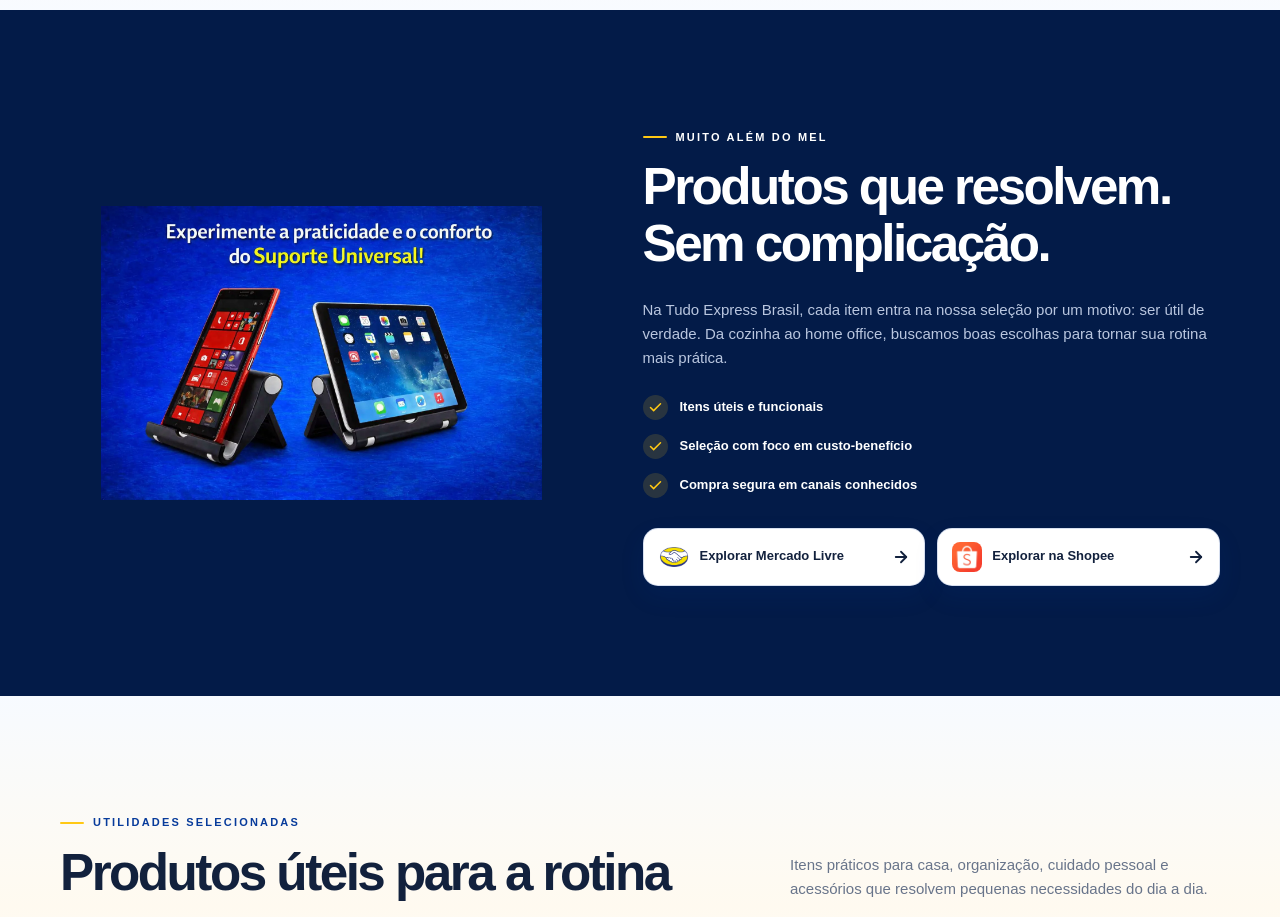
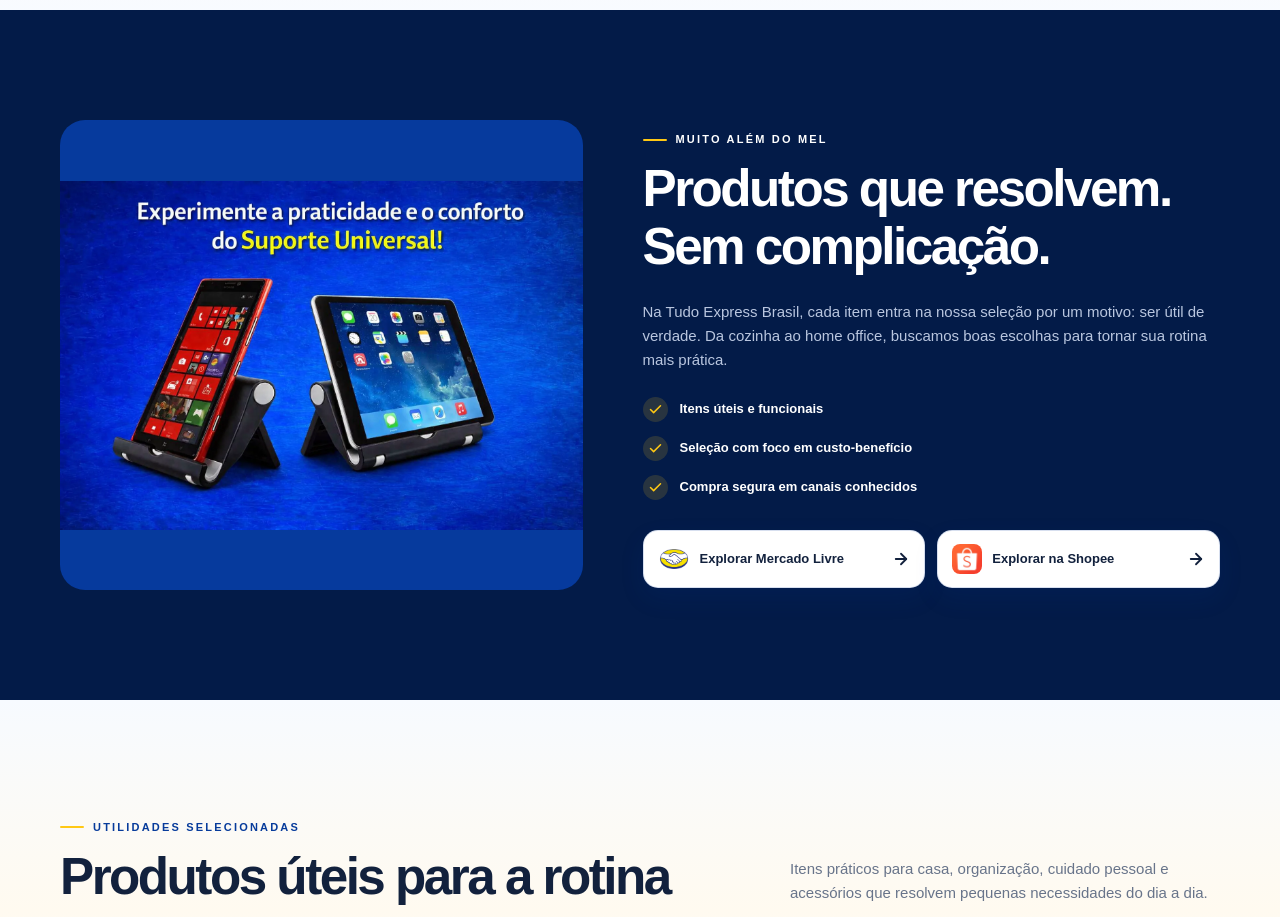
Before and after one commit to Leonardo-justo/tudo-express-brasil, a Next.js app: page / in a window 1280 px wide. Shown: the part 1260-2177 px from the top of the page. Built offline with nearby package versions, Linux system fonts and the light colour scheme; no server answers; the database is empty.

Commit message:
Aumenta banner de suporte sem cortar

```diff
--- a/src/app/globals.css
+++ b/src/app/globals.css
@@ -354,3 +354,8 @@
 /* Banner do suporte sem moldura azul */
 .feature-media{aspect-ratio:1536/864!important;min-height:0!important;background:transparent!important}
 .feature-media img{height:auto!important;aspect-ratio:1536/864!important;background:transparent!important}
+
+/* Banner grande, sem corte */
+.feature-media{aspect-ratio:auto!important;min-height:470px!important;background:#063a9d!important}
+.feature-media img{height:100%!important;aspect-ratio:auto!important;object-fit:fill!important;background:transparent!important}
+@media(max-width:720px){.feature-media{min-height:320px!important}}
```
